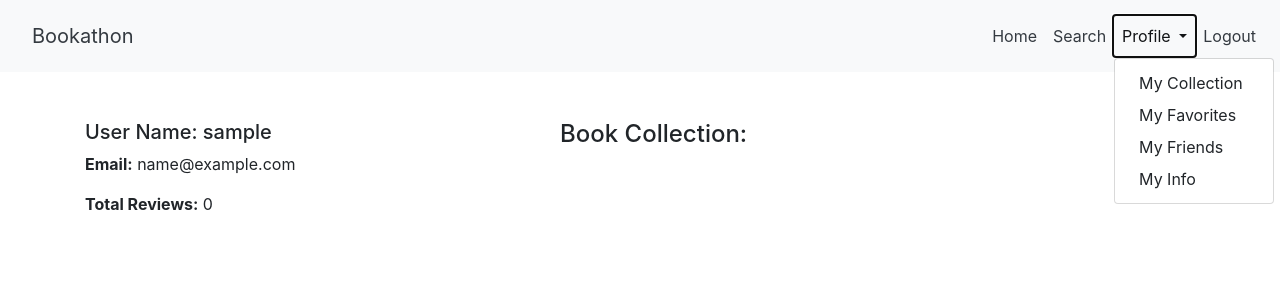
After one commit to GuardianBob/Bookathon, a Django app: page /users/books/1 in a window 1280 px wide, after a click on "Profile". The commit adds this page. Shown: the top 300 px of the page. Run offline with Django 3.2, Linux system fonts and the light colour scheme; the visitor is signed in with stand-in values (Sample User, id 1); data comes from the database, SQL or seed files in the repository; data that the repository does not hold is empty; some libraries are stand-ins or nearby versions.

Commit message:
Updates to Fix Errors
Fixed some bugs and added more functionality
Had to rebuild urls, having 'books' at the beginning was causing some issues

```diff
--- a/Bookathon/search.py
+++ b/Bookathon/search.py
@@ -44,7 +44,7 @@ def parse_book_info(url):
             'json_link': data['selfLink'],
             'google_link': data['volumeInfo']['previewLink'],
             'description': data['volumeInfo']['description'],
-            'categories': data['volumeInfo']['categories'],
+            # 'categories': data['volumeInfo']['categories'],
             'avg_rating': data['volumeInfo']['averageRating'],
             'total_ratings': data['volumeInfo']['ratingsCount'],
         }
--- a/Bookathon/static/css/search_page.css
+++ b/Bookathon/static/css/search_page.css
@@ -48,7 +48,7 @@ body {
 }
 
 .container {
-    height: 80%;
+    height: 75%;
 }
 
 #header{
--- a/Bookathon/static/js/scripts.js
+++ b/Bookathon/static/js/scripts.js
@@ -13,3 +13,24 @@ function get_book_json(link) {
         }
     });
 };
+
+function add_from_search(bookId) {
+    $.ajax({
+        url: "/add/" + bookId + "",
+        success: function (response){
+            $('#add_book').attr('hidden');
+            return response
+        },
+        error: function (response) {
+            // alert the error if any error occured
+            console.log(response.responseJSON.errors)
+        }
+    });
+};
+
+$(document).ready(function(){
+    var descr = $('#description').text();
+    descr.replace(/"/g, '');
+    $('#description').html(descr);
+    // $('#description').html($('#description').html().replace(/['"]+/g, ''));
+});
--- a/Bookathon/templates/base.html
+++ b/Bookathon/templates/base.html
@@ -8,6 +8,7 @@
     <script src="https://ajax.googleapis.com/ajax/libs/jquery/3.5.1/jquery.min.js"></script>
     <!-- Bootstrap 4.6 CSS, JQuery, AJAX all-in-one -->
     <link rel="stylesheet" href="{% static 'css/style_main.css' %}">
+    <script src="{% static 'js/scripts.js'%}"></script>
     <script src="https://cdn.jsdelivr.net/npm/bootstrap@5.0.0-beta3/dist/js/bootstrap.bundle.min.js" integrity="sha384-JEW9xMcG8R+pH31jmWH6WWP0WintQrMb4s7ZOdauHnUtxwoG2vI5DkLtS3qm9Ekf" crossorigin="anonymous"></script>
     <link rel="stylesheet" href="https://stackpath.bootstrapcdn.com/bootstrap/4.4.1/css/bootstrap.min.css">
     <link rel="stylesheet" href="https://cdnjs.cloudflare.com/ajax/libs/font-awesome/4.7.0/css/font-awesome.min.css">
@@ -38,10 +39,10 @@
                             Profile
                         </a>
                         <ul class="dropdown-menu" aria-labelledby="navbarDropdownMenuLink">
-                            <li><a class="dropdown-item" href="#">My Collection</a></li>
+                            <li><a class="dropdown-item" href="{% url 'user_collection' user.id %}">My Collection</a></li>
                             <li><a class="dropdown-item" href="#">My Favorites</a></li>
                             <li><a class="dropdown-item" href="#">My Friends</a></li>
-                            <li><a class="dropdown-item" href="#">My Info</a></li>
+                            <li><a class="dropdown-item" href="{% url 'user_profile' user.id %}">My Info</a></li>
                         </ul>
                     </li>
                     <li class="nav-item">
--- a/Bookathon/templates/books.html
+++ b/Bookathon/templates/books.html
@@ -12,7 +12,7 @@
                 <ul class="list-group list-group-flush">
                     {% for review in reviews %}
                         <li class="list-group-item">
-                            <span><a href="{% url 'book_info' review.book.id %}">{{review.book.title}}</a></span><br>
+                            <span><a href="{% url 'book_info' review.book.google_id %}">{{review.book.title}}</a></span><br>
                             <span>Rating: </span>
                             {% with ''|center:review.rating as range %}
                                 {% for _ in range %}
@@ -32,7 +32,7 @@
                 <div class="embed-responsive align-items-start overflow-x:hidden" rows="4" style="max-height: 480px; overflow-y: auto;">
                     <ul class="list-group list-group-flush ">
                         {% for book in books %}
-                            <li class="list-group-item"><a href="{% url 'book_info' book.id %}">{{ book.title }}</a></li>
+                            <li class="list-group-item"><a href="{% url 'book_info' book.google_id %}">{{ book.title }}</a></li>
                         {% endfor %}
                     </ul>
                 </div>
--- a/Bookathon/templates/user.html
+++ b/Bookathon/templates/user.html
@@ -12,7 +12,7 @@
                     <div class="ml-2">
                         {% for review in reviews %}
                             <li class="list-group-item">
-                                <a href="/cl/info/{{review.book.id}}">{{review.book.title}}</a>
+                                <a href="{% url 'book_info' review.book.google_id %}">{{review.book.title}}</a>
                             </li>
                         {% endfor %}
                     </div>
--- /dev/null
+++ b/Bookathon/templates/user_books.html
@@ -0,0 +1,44 @@
+{% extends "base.html" %}
+{% load static %}
+{% block main %}
+    <div class="container">
+        <div class="row justify-content-left ">
+            <div class="col-md-5 mt-4">
+                <h5>User Name: {{ user.username }}</h5>
+                <p><b>Email:</b> {{ user.email }}</p>
+                <p><b>Total Reviews:</b> {{ reviews|length }}</p>
+                <!-- <ul style="max-height: 400px; overflow-y: auto; overflow-x:hidden;" class="list-group list-group-flush">
+                    <p><b>Posted reviews on the following books:</b></p>
+                    <div class="ml-2">
+                        {% for book in books %}
+                            <li class="list-group-item">
+                                <a href="/cl/info/{{review.book.google_id}}">{{review.book.title}}</a>
+                            </li>
+                        {% endfor %}
+                    </div> -->
+                </ul>
+            </div>
+            <div class="col-md-7 mt-4">
+                <h4>Book Collection:</h4>
+                <div class="embed-responsive align-items-start overflow-x:hidden" rows="4" style="max-height: 480px; overflow-y: auto;">
+                    <!-- <ul class="list-group list-group-flush ">
+                        {% for book in books %}
+                            <li class="list-group-item"><a href="{% url 'book_info' book.google_id %}">{{ book.title }}</a></li>
+                        {% endfor %}
+                    </ul>  -->
+                    <table class="table table-striped">
+                        <tbody id="shift_counts">
+                            {% for book in books %}
+                                <tr>
+                                    <td><a href="{% url 'book_info' book.google_id %}">{{ book.title }}</a></td>
+                                    <td><a href="#">Remove</a></td>
+                                    <td>{{ val.year }}</td>
+                                </tr>
+                            {% endfor %}
+                        </tbody>
+                    </table>
+                </div>
+            </div>
+        </div>
+    </div>
+{% endblock %}
--- a/Bookathon/urls.py
+++ b/Bookathon/urls.py
@@ -7,19 +7,20 @@ from . import views, login
 # without having to update the path in each html page.
 
 urlpatterns = [
-    path('books', views.books, name="home"),  # Link to the home page
-    path('books/', views.books, name="home"),  # Link to the home page
-    path('books/add', views.add, name="add_book_page"), # link to add a new book
-    path('books/new_book', views.newBook, name="submit_new_book"), # called from the form after adding a new book to enter the info into the database
-    path('update/<int:book_id>', views.update, name="submit_update"), # called from the review form on a book's info page to add the new review
-    path('books/<int:book_id>', views.book_info, name="book_info"), # link to show a book's info
+    path('', views.books, name="home"),  # Link to the home page
+    path('add_book', views.add, name="add_book_page"), # link to add a new book
+    path('new_book', views.newBook, name="submit_new_book"), # called from the form after adding a new book to enter the info into the database
+    path('update/<str:google_id>', views.update, name="submit_update"), # called from the review form on a book's info page to add the new review
+    path('info/<str:google_id>', views.book_info, name="book_info"), # link to show a book's info
     path('users/<int:profile_id>', views.user_info, name="user_profile"), # link to show a user's profile
-    path('books/delete/<int:review_id>', views.del_review, name="delete_review"), # called when a user clicks to remove their review
+    path('users/books/<int:profile_id>', views.user_collection, name="user_collection"), # link to show a user's profile
+    path('delete/<int:review_id>', views.del_review, name="delete_review"), # called when a user clicks to remove their review
     path('cl/<str:page>/<int:book_id>', views.clear, name="clear_errors"), # old workaround that may no longer be necessary (depreciated)
     # **********************************************************************
-    path('books/test', views.test, name="test"),
-    path('books/search', views.search, name="search"),
-    path('books/test_search', views.book_query, name="test_search"),
-    path('books/json/<str:book_id>', views.get_book_info, name="fetch_book"),
-    path('books/add/<str:book_id>', views.add_from_search, name="add_from_search"),
+    path('test', views.test, name="test"),
+    path('search', views.search, name="search"),
+    path('test_search', views.book_query, name="test_search"),
+    path('json/<str:book_id>', views.get_book_info, name="fetch_book"),
+    path('add/<str:book_id>', views.add_from_search, name="add_from_search"),
+    path('remove/<str:book_id', views.remove_book, name="remove_book"),
 ]
--- a/Bookathon/views.py
+++ b/Bookathon/views.py
@@ -65,22 +65,29 @@ def add(request):
     return render(request, "add.html", context)
 
 # called when someone clicks on a book title
-def book_info(request, book_id, form=ReviewForm()):
+def book_info(request, google_id, form=ReviewForm()):
     if validate_user(request) is False:
         return redirect('/login')
-    book = Book.objects.get(id=book_id)
-    book_info = get_book_info(book.google_id)
-    author = Author.objects.get(books__id=book_id)
-    reviews = Review.objects.filter(book=book)
-    new_form = form
+    book_info = get_book_info(google_id)
+    collected = False
+    if len(Book.objects.filter(google_id=google_id).filter(collection=request.user)) > 0:
+        collected = True
+    print(collected)
     context = {
-        "form": new_form,
-        "book": book,
+        "form": form,
         'book_info': book_info,
-        "reviews": reviews,
-        "author": author,
         "user": request.user,
+        "author": book_info['authors'][0],
+        "in_collection": collected,
     }
+    if len(Book.objects.filter(google_id=google_id)) > 0:
+        book = Book.objects.get(google_id=google_id)
+        reviews = Review.objects.filter(book=book)
+        book = Book.objects.get(google_id=google_id)
+        author = Author.objects.get(books__id=book.id)
+        context.update({
+            "reviews": reviews,
+        })
     # print(context['form'])
     return render(request, "info.html", context)
 
@@ -96,8 +103,19 @@ def user_info(request, profile_id):
     }
     return render(request, "user.html", context)
 
+def user_collection(request, profile_id):
+    if validate_user(request) is False:
+        return redirect('/login')
+    profile = User.objects.get(id=profile_id)
+    books = Book.objects.filter(collection=profile)
+    context = {
+        'user': profile,
+        'books': books,
+    }
+    return render(request, "user_books.html", context)
+
 # called when someone posts a review for a book already in database
-def update(request, book_id):
+def update(request, google_id):
     if validate_user(request) is False:
         return redirect('/login')
     if not request.method == "POST":
@@ -105,24 +123,25 @@ def update(request, book_id):
     form = ReviewForm(request.POST)
     if not form.is_valid():
         print('failed')
-        return book_info(request, book_id, form)
+        return book_info(request, google_id, form)
     # NOTE This passes the form data back to the info page and eliminates about 8-10 lines of code.
     # NOTE NOTE  This only works if "books" is removed from the update url otherwise it doubles "update" in the url
     else:
-        book = Book.objects.get(id=book_id)
+        book_info = get_book_info(google_id)
+        book = check_book(request, book_info)
         review = Review.objects.create(review=request.POST['review'], rating=request.POST['rating'], book=book, user=request.user)
-    return redirect(f'/books/{book_id}')
+    return redirect(f'/info/{google_id}')
 
 # This was a workaround to clear form errors.  I don't believe it is necessary anymore
 def clear(request, page, book_id=None):
     if 'errors' in request.session:
         del request.session['errors']
     if page == 'info':
-        return redirect(f'/books/{book_id}')
+        return redirect(f'/info/{book_id}')
     if page == 'new' or page == 'books':
-        return redirect('/books')
+        return redirect('/')
     if page == 'add':
-        return redirect('/books/add')
+        return redirect('/add')
     if page == 'users':
         return redirect(f'/users/{book_id}')
 
@@ -146,12 +165,12 @@ def newBook(request):
     author_obj.books.add(new_book)
     if request.POST['review'] != '':
         new_review = Review.objects.create(review=request.POST['review'], rating=request.POST['rating'], book=new_book, user=request.user)
-    return redirect(f'/books/{new_book.id}')
+    return redirect(f'/info/{new_book.id}')
 
 def add_book(request, book):
     if validate_user(request) is False:
         return redirect('/login')
-    collected_book = check_book(request, book)
+    collected_book = check_book(request, book.google_id)
     collected_book.collection.add(request.user)
     return
 
@@ -164,7 +183,7 @@ def del_review(request, review_id):
     book_id = review.book.id
     if request.user.id == review.user.id:
         review.delete()
-    return redirect(f'/books/{book_id}')
+    return redirect(f'/info/{book_id}')
 
 # used to verify that an author is not already in teh database before adding a book.
 def checkAuthor(authName):
@@ -176,7 +195,7 @@ def checkAuthor(authName):
     author_obj = Author.objects.filter(first_name__contains=fName).filter(last_name__contains=lName)
     # print(len(author_obj))
     if len(author_obj) > 0:
-        return author_obj
+        return author_obj[0]
     else:
         new_author = Author.objects.create(first_name=fName, last_name=lName)
         return new_author
@@ -186,11 +205,13 @@ def check_book(request, book):
     if not len(Book.objects.filter(google_id=book['id'])) > 0:
         collected_book = Book.objects.create(title=book['title'], google_id=book['id'], rating=book['avg_rating'], uploaded_by=request.user)
         author = checkAuthor(book['authors'][0])
-        author.books.add(collected_book)
+        collected_book.authors.add(author)
     else:
         collected_book = Book.objects.get(google_id=book['id'])
     return collected_book
 
+def remove_book(request, book_id):
+    pass
 # ****************************************************************************
 def test(request):
     return render(request, 'test.html')
@@ -215,8 +236,11 @@ def get_book_info(book_id):
     return book_info
 
 def search(request):
+    if validate_user(request) is False:
+        return redirect('/login')
     context = {
         "book_api": book_api,
+        "user": request.user,
     }
     return render(request, 'search.html', context)
 
--- a/loginApp/views.py
+++ b/loginApp/views.py
@@ -13,7 +13,7 @@ from django.template import Context
 def index(request):
     # This is intended for a welcome splash page
     # Currently this redirects to the books homepage if a user is logged in or the login page if they are not
-    return redirect('/books')
+    return redirect('/')
 
 def login(request, login_form=Login_Form()):
     context = {
```
Also changed, not shown: Bookathon/static/js/search.js (+7 -5 lines), Bookathon/templates/info.html (+20 -36 lines).
